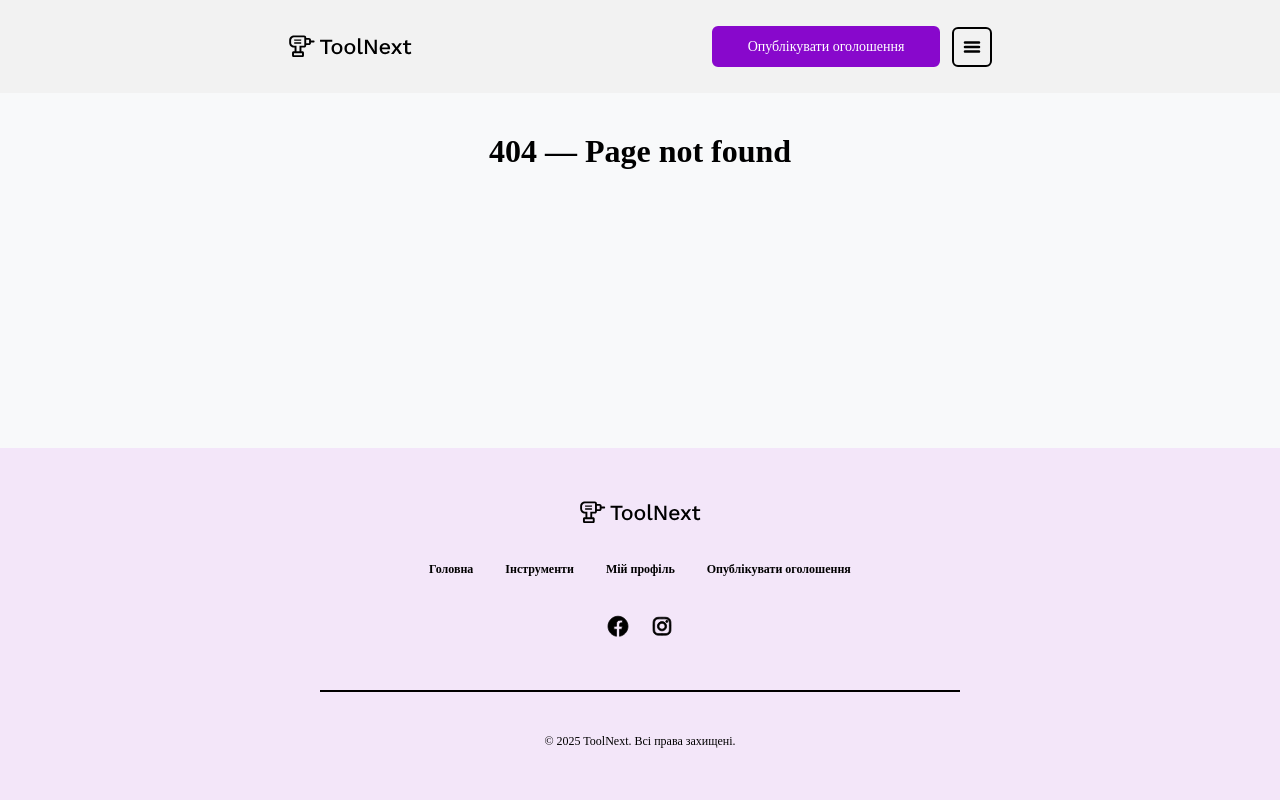
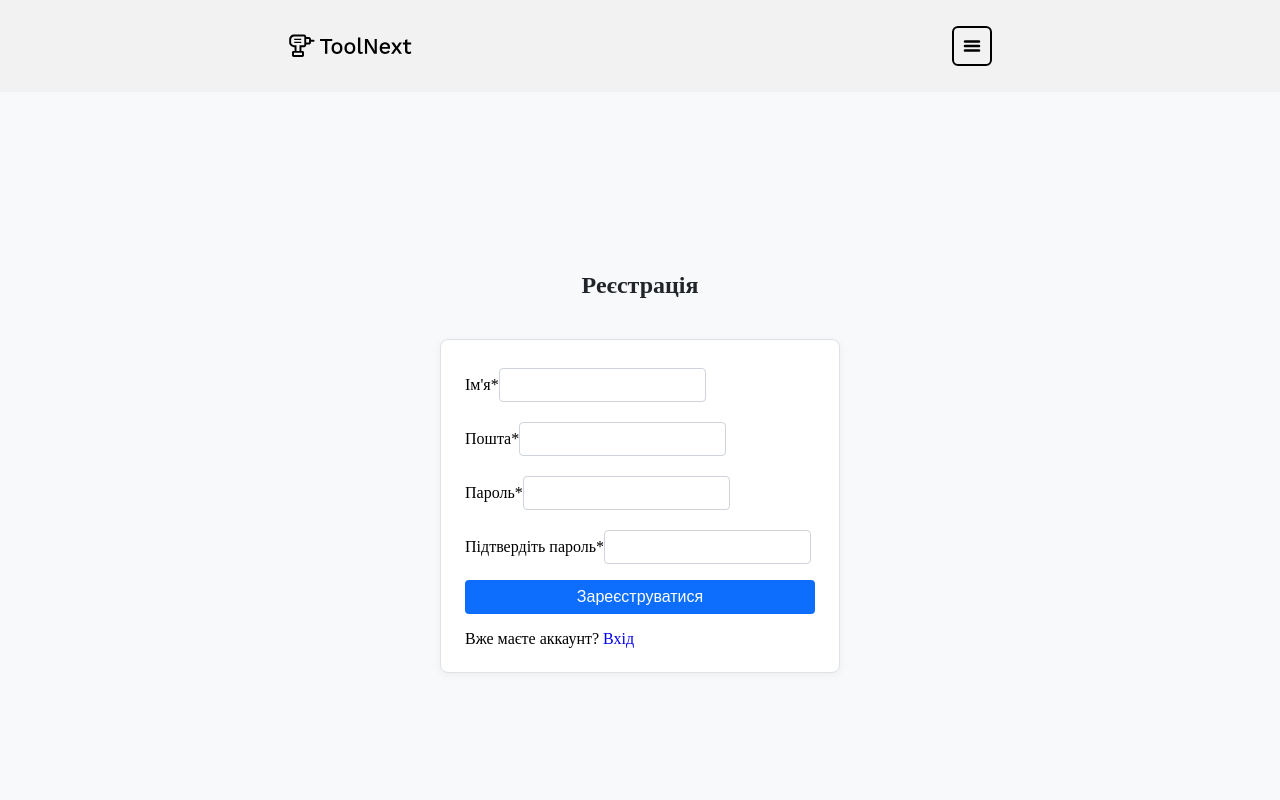
Before and after one commit to yangelia/toolnext-frontend, a Next.js app: page /auth/register in a window 1280 px wide. Before the commit this address had no page. Shown: the top 800 px of the page. Built offline with nearby package versions, Linux system fonts and the light colour scheme; no server answers.

Commit message:
Add register page

```diff
--- /dev/null
+++ b/app/(auth routes)/auth/register/page.tsx
@@ -0,0 +1,128 @@
+"use client";
+import { register, RegisterRequest } from "@/lib/api/clientApi";
+import css from "./RegisterPage.module.css";
+import { useRouter } from "next/navigation";
+import { useState, useEffect } from "react";
+import toast from "react-hot-toast";
+import { useAuthStore } from "@/lib/store/authStore";
+import Link from "next/link";
+import { ApiError } from "@/app/api/api";
+
+export default function RegisterPage() {
+  const router = useRouter();
+  const [error, setError] = useState("");
+  const isAuthenticated = useAuthStore((state) => state.isAuthenticated);
+  const setUser = useAuthStore((state) => state.setUser);
+
+  useEffect(() => {
+    if (isAuthenticated) {
+      toast.error("Ви вже авторизовані.");
+      router.push("/profile");
+    }
+  }, [isAuthenticated, router]);
+
+  if (isAuthenticated) {
+    return (
+      <main className={css.mainContent}>
+        <h1 className={css.formTitle}>Доступ обмежено</h1>
+        <p>
+          Ви вже маєте активну сесію. Будь ласка, вийдіть, щоб зареєструвати
+          новий обліковий запис.
+        </p>
+      </main>
+    );
+  }
+
+  const handleSubmit = async (event: React.FormEvent<HTMLFormElement>) => {
+    event.preventDefault(); // Зупиняємо стандартну відправку форми
+    setError("");
+    const formData = new FormData(event.currentTarget);
+    const rawValues = Object.fromEntries(formData);
+
+    if (rawValues.password !== rawValues.confirmPassword) {
+      const passwordMatchError = "Паролі мають співпадати.";
+      setError(passwordMatchError);
+      toast.error(passwordMatchError);
+      return;
+    }
+    const { confirmPassword, ...dataToSend } = rawValues;
+    try {
+      // Типізуємо дані форми
+      const payload = dataToSend as RegisterRequest;
+      const data = await register(payload);
+      // При успішній реєстрації (data містить об'єкт користувача)
+      if (data) {
+        setUser(data); // 5. ✅ АВТОРИЗАЦІЯ (Zustand)
+        toast.success("Реєстрація успішна! Ласкаво просимо.");
+
+        // 6. ✅ Перенаправлення
+        router.push("/profile");
+      } else {
+        // Обробка непередбачуваних випадків
+        const unexpectedError = "Неочікувана помилка при реєстрації.";
+        setError(unexpectedError);
+        toast.error(unexpectedError);
+      }
+    } catch (error) {
+      // 7. ✅ ОБРОБКА ПОМИЛОК БЕКЕНДУ з використанням ApiError
+      const apiError = error as ApiError;
+
+      // ApiError має властивість response, яка містить об'єкт data
+      const errorMessage =
+        apiError.response?.data?.error ||
+        apiError.message ||
+        "Помилка сервера. Спробуйте пізніше.";
+
+      // Відображення помилки у формі
+      setError(errorMessage);
+      // Відображення пуш-повідомлення
+      toast.error(errorMessage);
+    }
+  };
+
+  return (
+    <main className={css.mainContent}>
+      <h1 className={css.formTitle}>Реєстрація</h1>
+      <form className={css.form} onSubmit={handleSubmit}>
+        {/* Відображення помилки */}
+        {error && <div className={css.errorMessage}>{error}</div>}
+
+        <label>
+          Ім'я*
+          <input type="text" name="username" className={css.input} required />
+        </label>
+        <label>
+          Пошта*
+          <input type="email" name="email" className={css.input} required />
+        </label>
+        <label>
+          Пароль*
+          <input
+            type="password"
+            name="password"
+            className={css.input}
+            required
+          />
+        </label>
+        <label>
+          Підтвердіть пароль*
+          <input
+            type="password"
+            name="confirmPassword"
+            className={css.input}
+            required
+          />
+        </label>
+
+        <button type="submit" className={css.submitButton}>
+          Зареєструватися
+        </button>
+
+        {/* Додано посилання на вхід */}
+        <p className={css.loginLink}>
+          Вже маєте аккаунт? <Link href="/login">Вхід</Link>
+        </p>
+      </form>
+    </main>
+  );
+}
--- a/components/Header/Header.tsx
+++ b/components/Header/Header.tsx
@@ -6,8 +6,8 @@ import HeaderDesktopNav from "./HeaderDesktopNav";
 
 export default function Header() {
   //! test
-  // const isAuth = false;
-  const isAuth = true;
+  const isAuth = false;
+  // const isAuth = true;
 
   const user = {
     name: "Антон Петренко",
--- /dev/null
+++ b/lib/store/authStore.ts
@@ -0,0 +1,20 @@
+import { User } from "@/types/user";
+import { create } from "zustand";
+
+type AuthStore = {
+  isAuthenticated: boolean;
+  user: User | null;
+  setUser: (user: User) => void;
+  clearIsAuthenticated: () => void;
+};
+
+export const useAuthStore = create<AuthStore>()((set) => ({
+  isAuthenticated: false,
+  user: null,
+  setUser: (user: User) => {
+    set(() => ({ user, isAuthenticated: true }));
+  },
+  clearIsAuthenticated: () => {
+    set(() => ({ user: null, isAuthenticated: false }));
+  },
+}));
--- a/package.json
+++ b/package.json
@@ -13,10 +13,12 @@
     "@tanstack/react-query-devtools": "^5.90.2",
     "axios": "^1.13.2",
     "cookie": "^1.0.2",
+    "cors": "^2.8.5",
     "formik": "^2.4.6",
     "next": "^16.0.0",
     "react": "^19.2.0",
     "react-dom": "^19.2.0",
+    "react-hot-toast": "^2.6.0",
     "react-paginate": "^8.3.0",
     "use-debounce": "^10.0.6",
     "yup": "^1.7.1",
```
Also changed, not shown: app/(auth routes)/register/page.tsx (deleted, +0 -52 lines), app/(auth routes)/auth/login/LoginPage.module.css (added), app/(auth routes)/auth/login/page.tsx (renamed from app/(auth routes)/login/page.tsx), app/(auth routes)/auth/register/RegisterPage.module.css (renamed from app/(auth routes)/register/RegisterPage.module.css), 1 other file (tests, documents, lock files or other folders).
